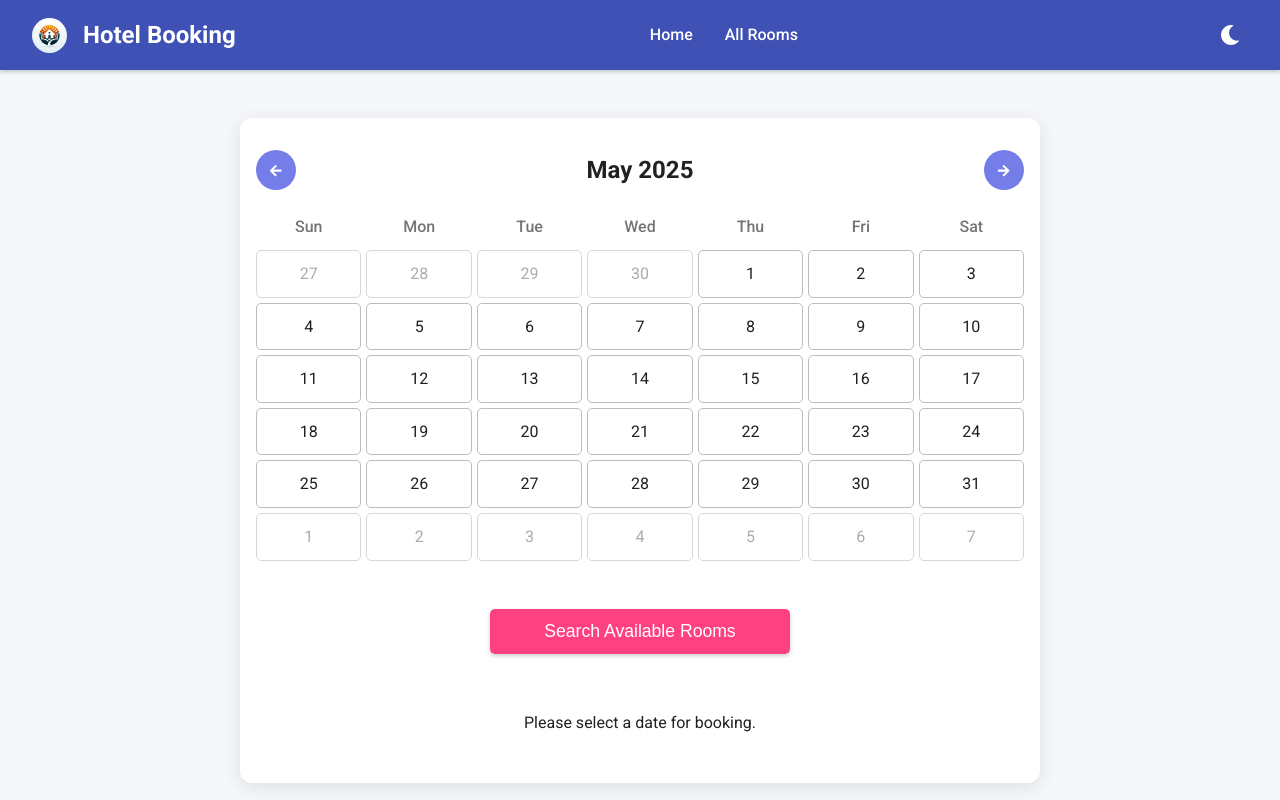
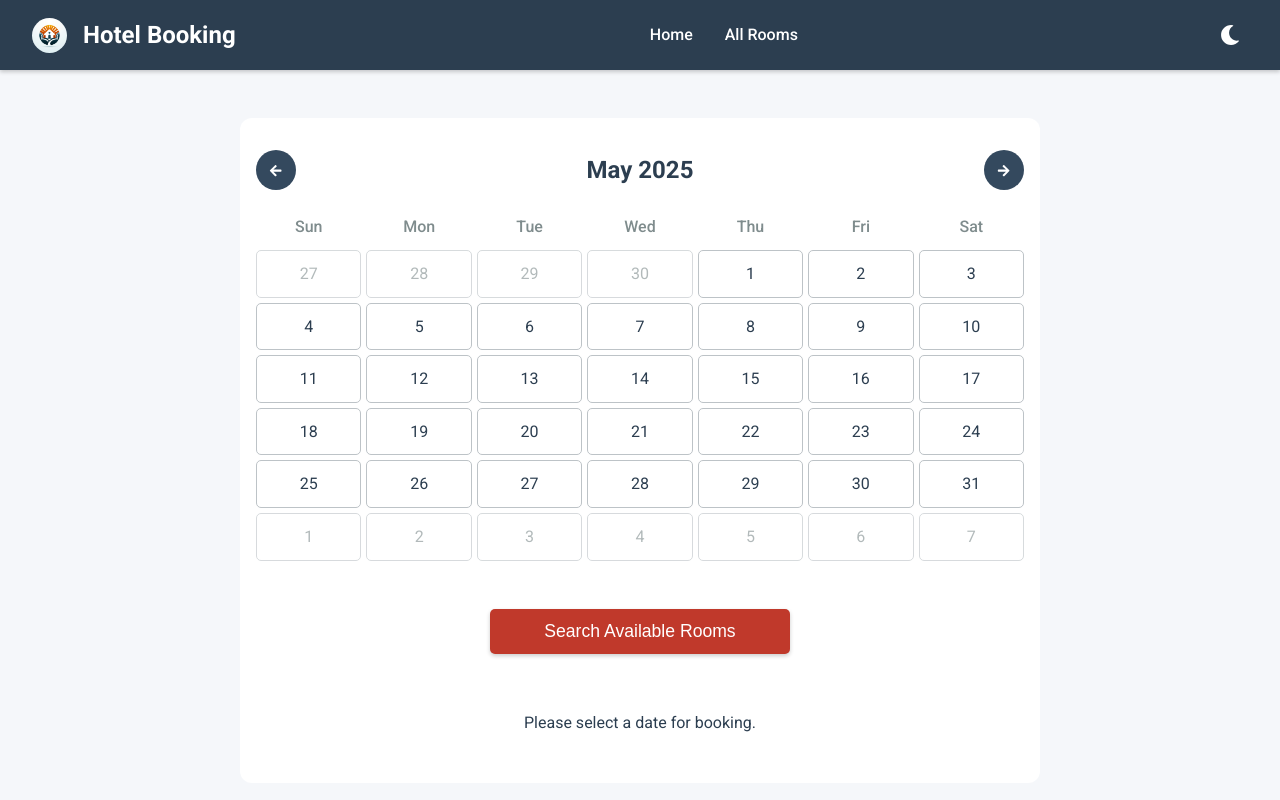
Before and after one commit to StavarLaurentiu/BookingApp, a React (Vite) app in the folder frontend/: page / in a window 1280 px wide. Built offline with nearby package versions, Linux system fonts and the light colour scheme.

Commit message:
Changed the collor scheme

```diff
--- a/frontend/src/styles/theme.css
+++ b/frontend/src/styles/theme.css
@@ -1,59 +1,50 @@
-/* src/styles/theme.css */
 :root {
-  /* Light theme (default) */
-  --primary: #3f51b5;
-  --primary-light: #757de8;
-  --primary-dark: #002984;
-  --primary-rgb: 63, 81, 181;
-  --secondary: #ff4081;
-  --secondary-light: #ff79b0;
-  --secondary-dark: #c60055;
-  --secondary-rgb: 255, 64, 129;
+  /* Light theme */
+  --primary: #2c3e50;         /* Deep navy blue */
+  --primary-light: #34495e;
+  --primary-dark: #1a2530;
+  --primary-rgb: 44, 62, 80;
+  --secondary: #c0392b;       /* Deep burgundy red */
+  --secondary-light: #e74c3c;
+  --secondary-dark: #962d22;
+  --secondary-rgb: 192, 57, 43;
   --text-on-primary: #ffffff;
-  --text-primary: #212121;
-  --text-secondary: #757575;
-  --divider: #BDBDBD;
+  --text-primary: #2c3e50;
+  --text-secondary: #7f8c8d;
+  --divider: #bdc3c7;
   --background: #f5f7fa;
   --background-rgb: 245, 247, 250;
   --surface: #ffffff;
   --surface-rgb: 255, 255, 255;
-  --error: #d32f2f;
-  --error-rgb: 211, 47, 47;
-  --success: #43a047;
-  --success-rgb: 67, 160, 71;
-  --card-shadow: 0 4px 20px rgba(0, 0, 0, 0.1);
-  --hover-shadow: 0 12px 20px rgba(0, 0, 0, 0.2);
-  --calendar-day-bg: #ffffff;
-  --calendar-day-hover: #e8eaf6;
-  --calendar-day-text: #212121;
+  --error: #c0392b;
+  --error-rgb: 192, 57, 43;
+  --success: #27ae60;
+  --success-rgb: 39, 174, 96;
+  --accent: #f1c40f;          /* Gold accent */
 }
 
 [data-theme="dark"] {
-  --primary: #5c6bc0;
-  --primary-light: #8e99f3;
-  --primary-dark: #26418f;
-  --primary-rgb: 92, 107, 192;
-  --secondary: #ff6090;
-  --secondary-light: #ff93bc;
-  --secondary-dark: #c60055;
-  --secondary-rgb: 255, 96, 144;
-  --text-on-primary: #ffffff;
-  --text-primary: #f5f5f5;
-  --text-secondary: #b0b0b0;
-  --divider: #424242;
-  --background: #121212;
-  --background-rgb: 18, 18, 18;
-  --surface: #1e1e1e;
-  --surface-rgb: 30, 30, 30;
-  --error: #f44336;
-  --error-rgb: 244, 67, 54;
-  --success: #66bb6a;
-  --success-rgb: 102, 187, 106;
-  --card-shadow: 0 4px 20px rgba(0, 0, 0, 0.5);
-  --hover-shadow: 0 12px 20px rgba(0, 0, 0, 0.7);
-  --calendar-day-bg: #2d2d2d;
-  --calendar-day-hover: #3d3d3d;
-  --calendar-day-text: #f5f5f5;
+  --primary: #34495e;         /* Slightly lighter navy */
+  --primary-light: #4a6785;
+  --primary-dark: #2c3e50;
+  --primary-rgb: 52, 73, 94;
+  --secondary: #e74c3c;       /* Brighter red */
+  --secondary-light: #f76353;
+  --secondary-dark: #c0392b;
+  --secondary-rgb: 231, 76, 60;
+  --text-on-primary: #ecf0f1;
+  --text-primary: #ecf0f1;
+  --text-secondary: #bdc3c7;
+  --divider: #7f8c8d;
+  --background: #1a2530;
+  --background-rgb: 26, 37, 48;
+  --surface: #2c3e50;
+  --surface-rgb: 44, 62, 80;
+  --error: #e74c3c;
+  --error-rgb: 231, 76, 60;
+  --success: #2ecc71;
+  --success-rgb: 46, 204, 113;
+  --accent: #f39c12;          /* Darker gold */
 }
 
 * {
```
